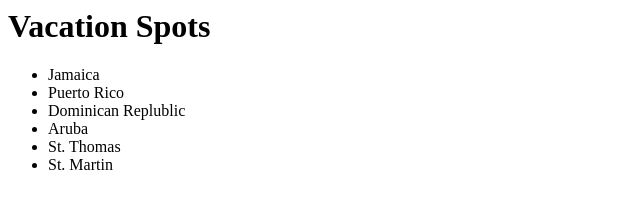
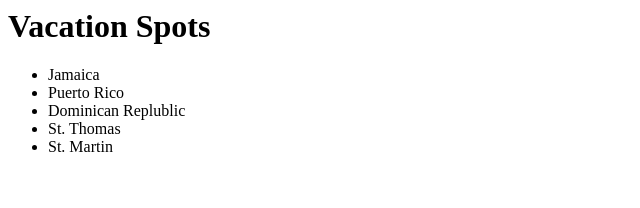
Before and after one commit to angiediedrich/vacation-spots, a plain HTML site: page index.html in a window 1280 px wide. Shown: the whole page, without its empty margins (0-640 px from the left). Drawn offline with Linux system fonts and the light colour scheme.

Commit message:
Deleted Aruba
Took Aruba off the list - too south.

```diff
--- a/index.html
+++ b/index.html
@@ -3,7 +3,6 @@
     <li>Jamaica</li>
     <li>Puerto Rico</li>
     <li>Dominican Replublic</li>
-    <li>Aruba</li>
     <li>St. Thomas</li>
     <li>St. Martin</li>
   </ul>
```
